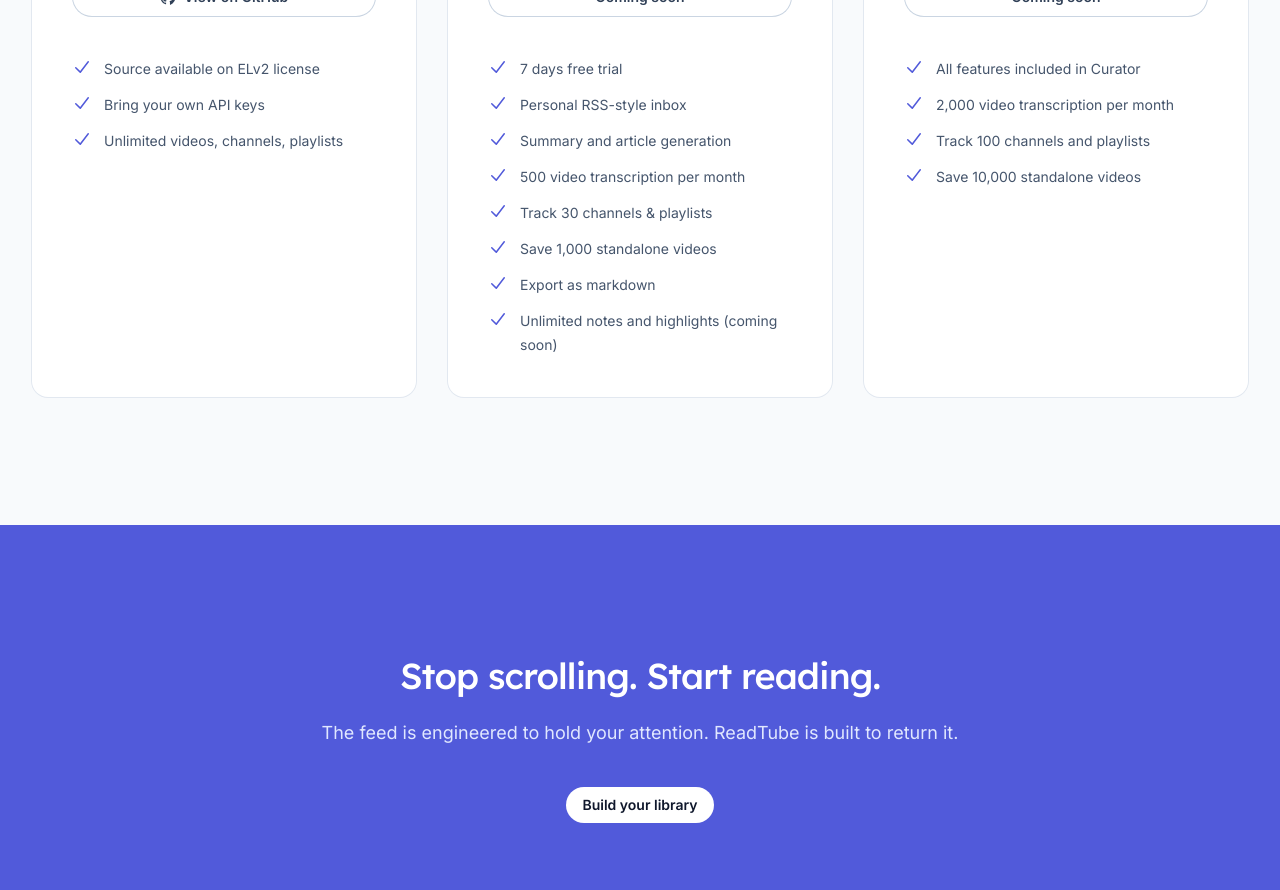
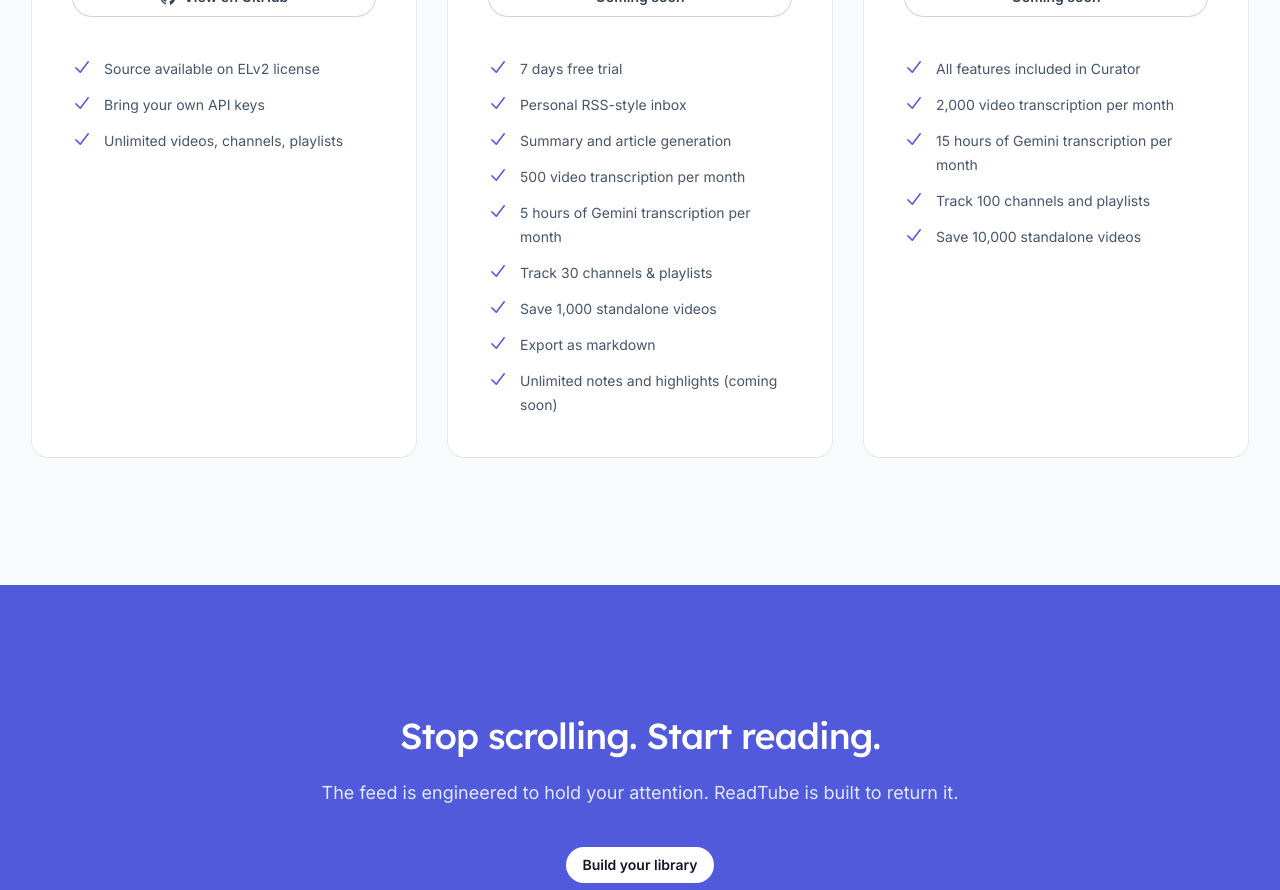
Before and after one commit to tuliren/readtube, a Next.js app in the folder apps/web/: page / in a window 1280 px wide. Shown: the part 4400-5290 px from the top of the page. Built offline with nearby package versions, Linux system fonts and the light colour scheme; no server answers.

Commit message:
List Gemini transcription hours in the pricing tiers and add a Pricing story

```diff
--- a/apps/web/src/components/Pricing.tsx
+++ b/apps/web/src/components/Pricing.tsx
@@ -55,6 +55,7 @@
       'Personal RSS-style inbox',
       'Summary and article generation',
       '500 video transcription per month',
+      '5 hours of Gemini transcription per month',
       'Track 30 channels & playlists',
       'Save 1,000 standalone videos',
       'Export as markdown',
@@ -72,6 +73,7 @@
     features: [
       'All features included in Curator',
       '2,000 video transcription per month',
+      '15 hours of Gemini transcription per month',
       'Track 100 channels and playlists',
       'Save 10,000 standalone videos',
     ],
--- a/apps/web/src/lib/usage/quota.ts
+++ b/apps/web/src/lib/usage/quota.ts
@@ -26,7 +26,8 @@
  * cost scales with length (~$0.35 per video hour; see DESIGN.md
  * "Cost"). Planned per plan: Free 0 h, Curator 5 h, Scholar 15 h.
  * There are no plans yet, so this is the Curator figure, shown on
- * /usage like {@link MONTHLY_GENERATION_QUOTA} and not enforced.
+ * /usage like {@link MONTHLY_GENERATION_QUOTA} and not enforced. Keep
+ * in sync with the tier features in `components/Pricing.tsx`.
  */
 export const MONTHLY_GENERATED_TRANSCRIPT_MINUTES_QUOTA = 5 * 60;
 
```
Also changed, not shown: 1 other file (tests, documents, lock files or other folders).
